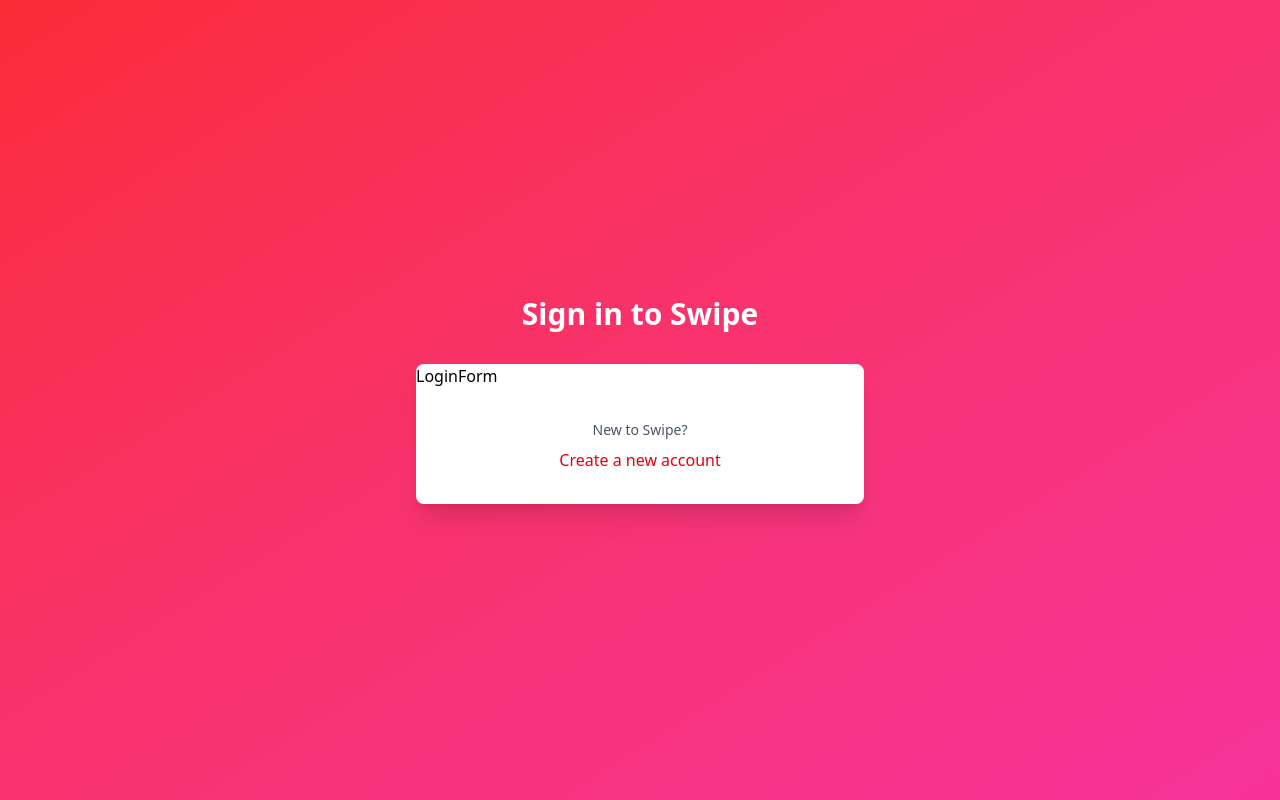
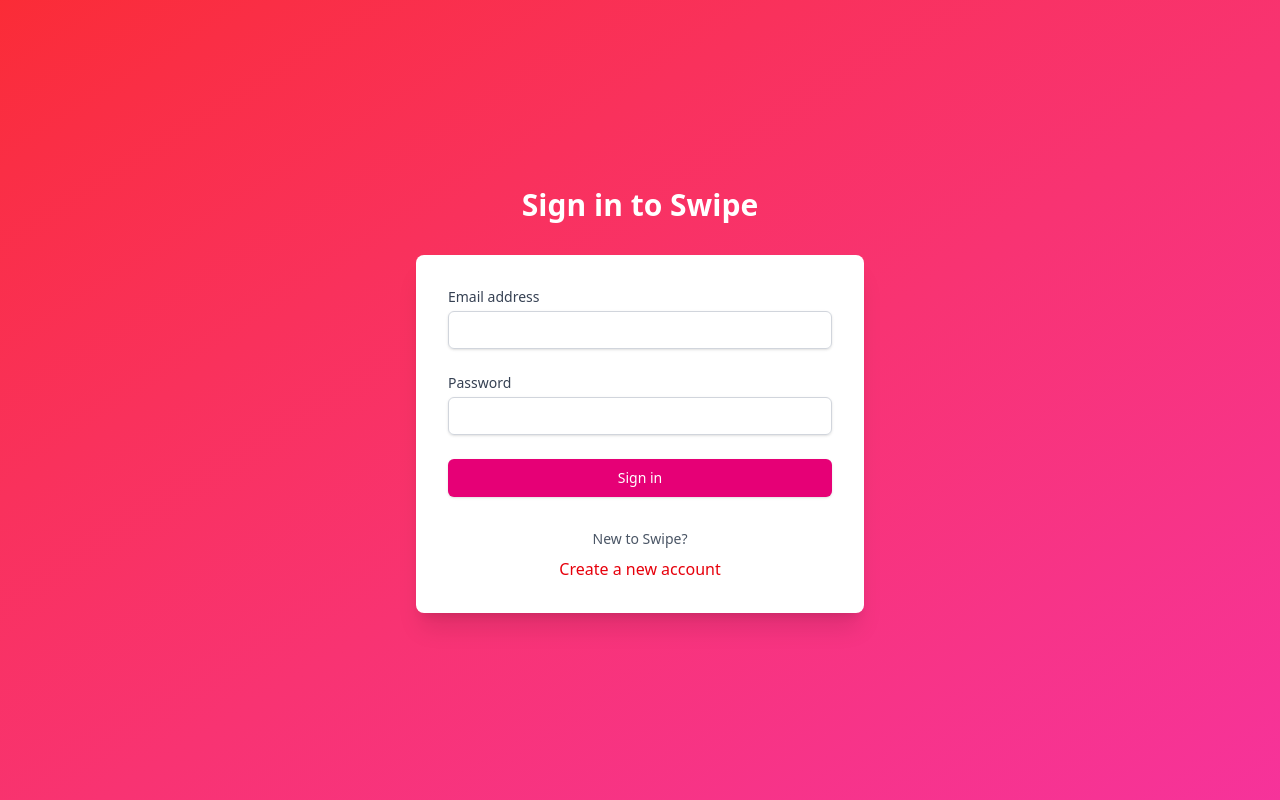
Before and after one commit to Shahir-47/Peer-to-Playlist, a React (Vite) app in the folder client/: page /auth in a window 1280 px wide. Built offline with nearby package versions, Linux system fonts and the light colour scheme.

Commit message:
feat: implement LoginForm component with email and password fields, update AuthPage layout

```diff
--- a/client/src/components/LoginForm.jsx
+++ b/client/src/components/LoginForm.jsx
@@ -1,5 +1,74 @@
+import { useState } from "react";
+
 const LoginForm = () => {
-	return <div>LoginForm</div>;
+	const [email, setEmail] = useState("");
+	const [password, setPassword] = useState("");
+
+	const loading = false;
+
+	return (
+		<form className="space-y-6">
+			{/* Email input field */}
+			<div>
+				<label
+					htmlFor="email"
+					className="block text-sm font-medium text-gray-700"
+				>
+					Email address
+				</label>
+				<div className="mt-1">
+					<input
+						id="email"
+						name="email"
+						type="email"
+						autoComplete="email"
+						required
+						value={email}
+						onChange={(e) => setEmail(e.target.value)}
+						className="appearance-none block w-full px-3 py-2 border border-gray-300 rounded-md shadow-sm placeholder-gray-400 focus:outline-none focus:ring-pink-500 focus:border-pink-500 sm:text-sm"
+					/>
+				</div>
+			</div>
+
+			{/* Password input field */}
+			<div>
+				<label
+					htmlFor="password"
+					className="block text-sm font-medium text-gray-700"
+				>
+					Password
+				</label>
+				<div className="mt-1">
+					<input
+						id="password"
+						name="password"
+						type="password"
+						autoComplete="current-password"
+						required
+						value={password}
+						onChange={(e) => setPassword(e.target.value)}
+						className="appearance-none block w-full px-3 py-2 border border-gray-300 rounded-md shadow-sm placeholder-gray-400 focus:outline-none focus:ring-pink-500 focus:border-pink-500 sm:text-sm"
+					/>
+				</div>
+			</div>
+
+			{/* Sign in button */}
+			<button
+				type="submit"
+				className={`w-full flex justify-center py-2 px-4 border border-transparent
+					rounded-md shadow-sm text-sm font-medium text-white ${
+						// if loading is true, show loading styles, else show normal styles
+						loading
+							? "bg-pink-400 cursor-not-allowed"
+							: "bg-pink-600 cursor-pointer hover:bg-pink-700 focus:outline-none focus:ring-2 focus:ring-offset-2 focus:ring-pink-500"
+					}`}
+				disabled={loading} // disable the button if loading is true
+			>
+				{/* if loading is true, show "Signing in...", else show "Sign in" */}
+				{loading ? "Signing in..." : "Sign in"}
+			</button>
+		</form>
+	);
 };
 
 export default LoginForm;
--- a/client/src/pages/AuthPage.jsx
+++ b/client/src/pages/AuthPage.jsx
@@ -13,7 +13,7 @@
 					{isLogin ? "Sign in to Swipe" : "Create a swipe account"}
 				</h2>
 
-				<div className="bg-white shadow-xl rounded-lg pb-8">
+				<div className="bg-white shadow-xl rounded-lg p-8">
 					{/* if on login page, show LoginForm, else show SignUpForm */}
 					{isLogin ? <LoginForm /> : <SignUpForm />}
 
@@ -23,7 +23,7 @@
 							{isLogin ? "New to Swipe?" : "Already have an account?"}
 						</p>
 						<button
-							className="mt-2 text-red-600 hover:text-red-800 font-medium transition-colors duration-300"
+							className="mt-2 text-red-600 hover:text-red-800 font-medium transition-colors duration-300 cursor-pointer"
 							// if user is on the login page, set is login to false so that the signup form is shown when the button is clicked,
 							// else if user is on the signup page, set is login to true so that the login form is shown when the button is clicked
 							onClick={() => setIsLogin((prevIsLogin) => !prevIsLogin)}
```
